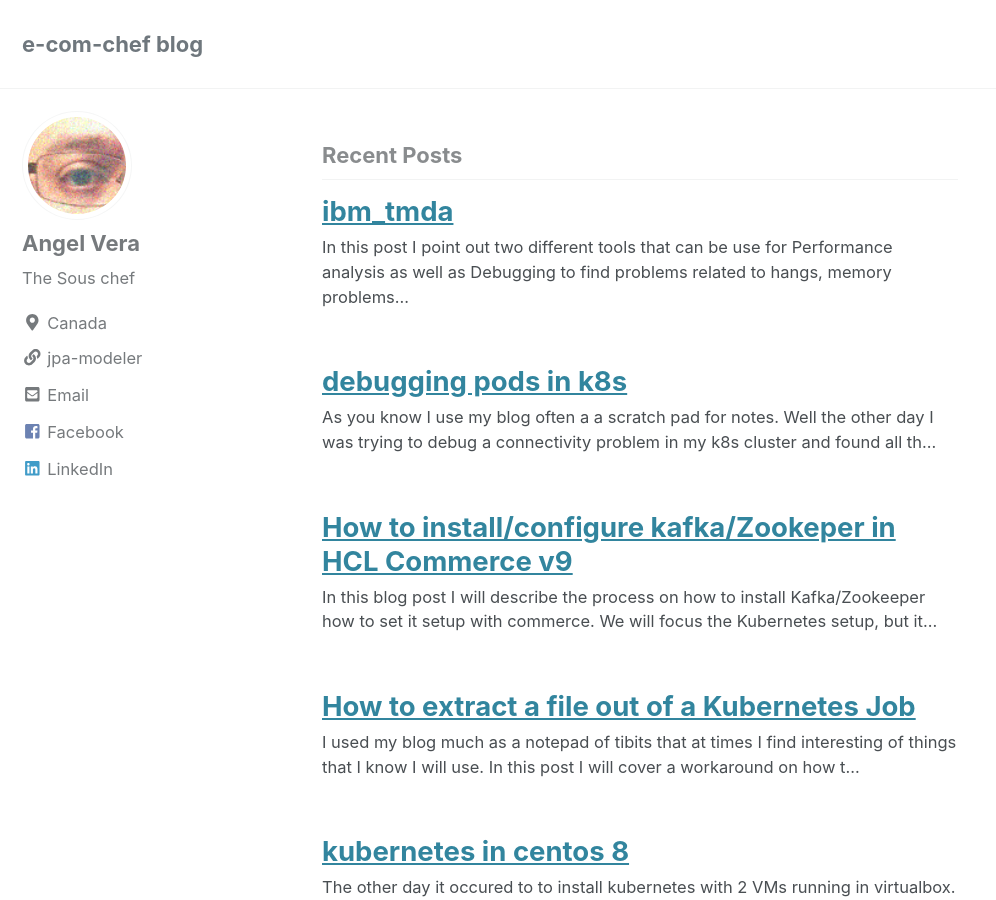
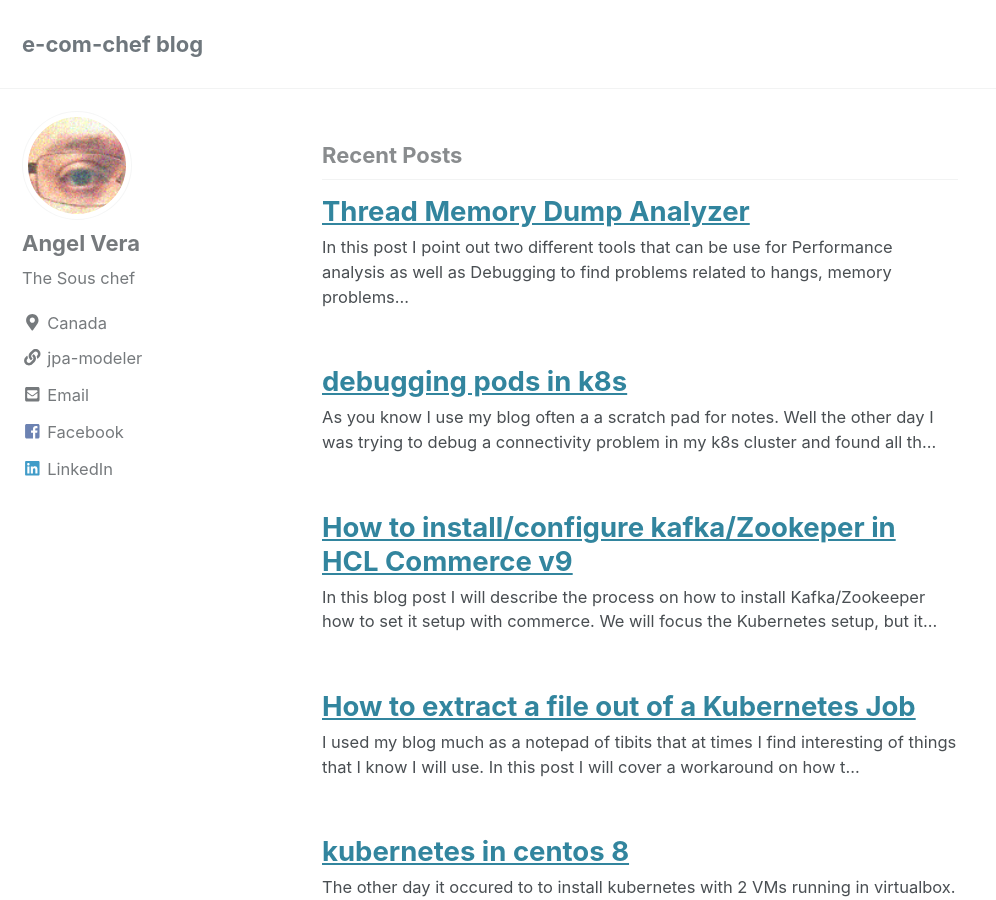
Before and after one commit to arvera/blog, a Jekyll site: the page built from index.html, in a window 1280 px wide and 900 px high. Shown: the whole window, without its empty margins (0-996 px from the left). Built offline with Jekyll 4.4.1, drawn with Linux system fonts in a browser that asks for light colours; cached includes are drawn as plain includes; nearby versions of some CDN libraries; the list of posts is cut into pages by our own code.

Commit message:
Fixing the style

```diff
--- a/_posts/2020-05-07-ibm_tmda.md
+++ b/_posts/2020-05-07-ibm_tmda.md
@@ -1,6 +1,6 @@
 ---
 layout: single
-title: ibm_tmda
+title: Thread Memory Dump Analyzer
 date: 2020-05-07
 tag: wcs trace servisability
 ---
@@ -18,6 +18,7 @@ The requirements to use this tool are:
 
 ## How to generate only java thread coredumps
 Enable the following JVM Parameters:
+
 | JVM Setting | Comment |
 | - | - |
 | `-Xdump:java:events=user`  | this one should be set |
@@ -30,19 +31,19 @@ It is better to generate more than one java thread dump for that you can use:
 Now it is time to download the tool,
 
 ## Download the TMDA
-Download link: https://www.ibm.com/support/pages/ibm-thread-and-monitor-dump-analyzer-java-tmda
+Download link: <https://www.ibm.com/support/pages/ibm-thread-and-monitor-dump-analyzer-java-tmda>
 
 ## How to use it
-https://www.ibm.com/support/knowledgecenter/SSLLVC_5.0.0/com.ibm.esupport.tool.tmda.doc/docs/readme.htm
+<https://www.ibm.com/support/knowledgecenter/SSLLVC_5.0.0/com.ibm.esupport.tool.tmda.doc/docs/readme.htm>
 
 ## More specific information related to WebSphere Application Server and javacore
-https://www.ibm.com/support/pages/mapping-underlying-java-thread-identifiers-those-logging-and-trace
+<https://www.ibm.com/support/pages/mapping-underlying-java-thread-identifiers-those-logging-and-trace>
 
 
 ## Memory Analzyer tool
 This told I have not gotten a chance to use, but I did download it and tried it out. It took a bit of tinkering to get it working in my MAC as a RCP (I had to add the -data to the `Info.plist` file to make it work see #anex)
 
-The MAT: https://www.eclipse.org/mat/
+The MAT: <https://www.eclipse.org/mat/>
 
 
 
```
